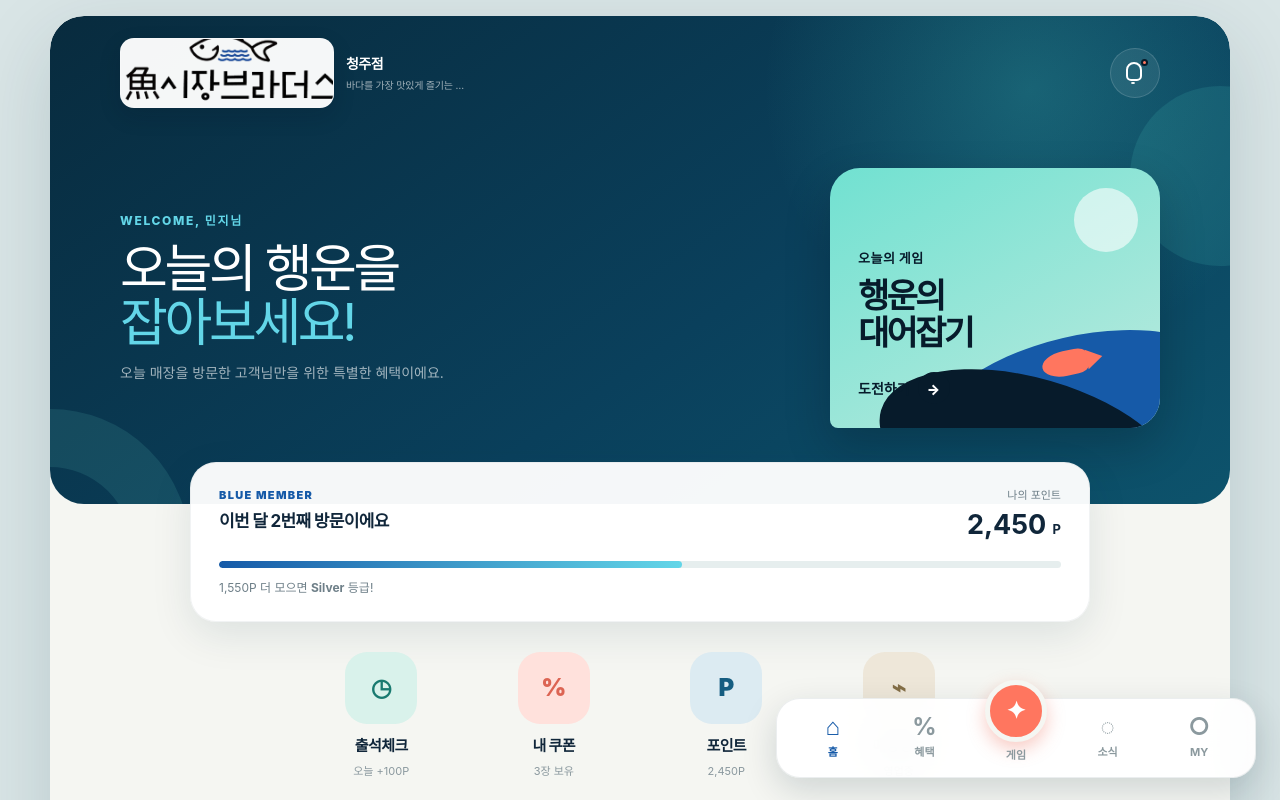
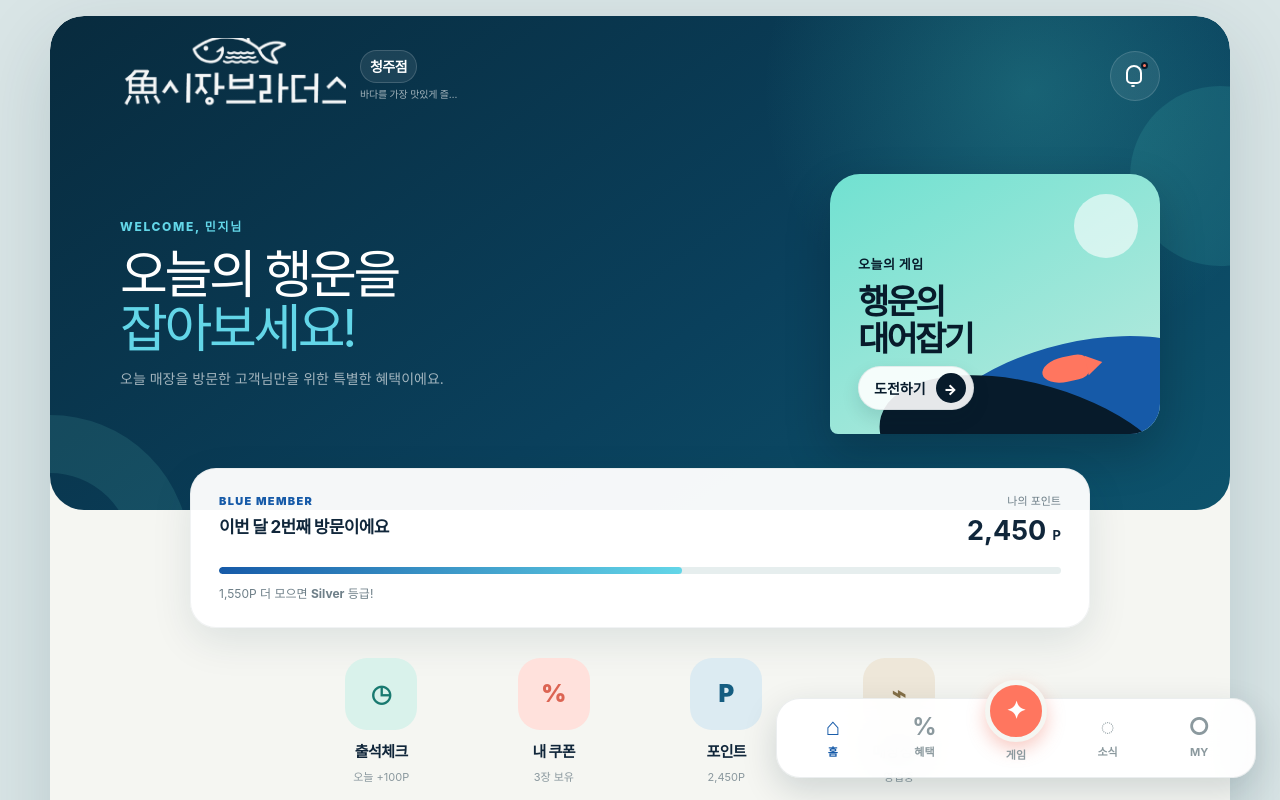
Before and after one commit to ogto/n-mak, a Next.js app: page /s/1xbHos in a window 1280 px wide. Shown: the top 800 px of the page. Built offline with nearby package versions, Linux system fonts and the light colour scheme.

Commit message:
Refine storefront alignment and logo treatment

```diff
--- a/app/globals.css
+++ b/app/globals.css
@@ -94,29 +94,31 @@ button {
 .topbar {
   position: relative;
   z-index: 2;
-  display: flex;
+  display: grid;
+  grid-template-columns: minmax(0, 1fr) auto;
   align-items: center;
-  justify-content: space-between;
+  gap: 16px;
 }
 
 .brand {
+  min-width: 0;
   display: flex;
   align-items: center;
-  gap: 12px;
+  gap: 14px;
 }
 
 .brand-logo-box {
-  width: 172px;
-  height: 62px;
+  width: 188px;
+  height: 66px;
   display: flex;
   align-items: center;
   justify-content: center;
   padding: 0;
   overflow: hidden;
-  border: 1px solid rgba(255,255,255,.18);
-  border-radius: 14px;
-  background: rgba(255,255,255,.96);
-  box-shadow: 0 8px 22px rgba(0, 15, 25, .14);
+  border: 0;
+  border-radius: 0;
+  background: transparent;
+  box-shadow: none;
 }
 
 .brand-logo {
@@ -124,6 +126,8 @@ button {
   max-width: none;
   height: auto;
   flex: 0 0 auto;
+  filter: brightness(0) invert(1);
+  opacity: .96;
   transform: translateY(-1px);
 }
 
@@ -137,17 +141,23 @@ button {
 }
 
 .branch-copy {
+  min-width: 0;
   display: flex;
   flex-direction: column;
 }
 
 .branch-copy strong {
+  width: max-content;
+  padding: 5px 9px;
+  border: 1px solid rgba(255,255,255,.16);
+  border-radius: 999px;
+  background: rgba(255,255,255,.08);
   font-size: 14px;
   letter-spacing: -.04em;
 }
 
 .branch-copy span {
-  max-width: 120px;
+  max-width: 105px;
   margin-top: 4px;
   overflow: hidden;
   color: rgba(255,255,255,.62);
@@ -159,6 +169,7 @@ button {
 
 .icon-button {
   position: relative;
+  flex: 0 0 auto;
   width: 50px;
   height: 50px;
   border: 1px solid rgba(255,255,255,.15);
@@ -279,18 +290,24 @@ button {
 .game-cta {
   position: absolute;
   z-index: 4;
-  bottom: 24px;
-  left: 26px;
+  bottom: 20px;
+  left: 22px;
   display: flex;
   align-items: center;
-  gap: 8px;
+  gap: 10px;
+  min-height: 44px;
+  padding: 6px 7px 6px 15px;
+  border: 1px solid rgba(5, 39, 57, .08);
+  border-radius: 999px;
+  background: rgba(255,255,255,.9);
+  box-shadow: 0 8px 18px rgba(3, 31, 45, .12);
   font-size: 14px;
   font-weight: 800;
 }
 
 .game-cta b {
-  width: 32px;
-  height: 32px;
+  width: 30px;
+  height: 30px;
   display: grid;
   place-content: center;
   color: white;
@@ -943,8 +960,8 @@ button {
   }
 
   .brand-logo-box {
-    width: 214px;
-    height: 70px;
+    width: 226px;
+    height: 76px;
   }
 
   .welcome h1 {
@@ -1020,7 +1037,7 @@ button {
   }
 
   .brand-logo-box {
-    width: 154px;
+    width: 166px;
     height: 58px;
   }
 
@@ -1029,8 +1046,8 @@ button {
   }
 
   .branch-copy strong {
-    max-width: 55px;
-    font-size: 13px;
+    padding: 4px 8px;
+    font-size: 12px;
   }
 
   .icon-button {
```
